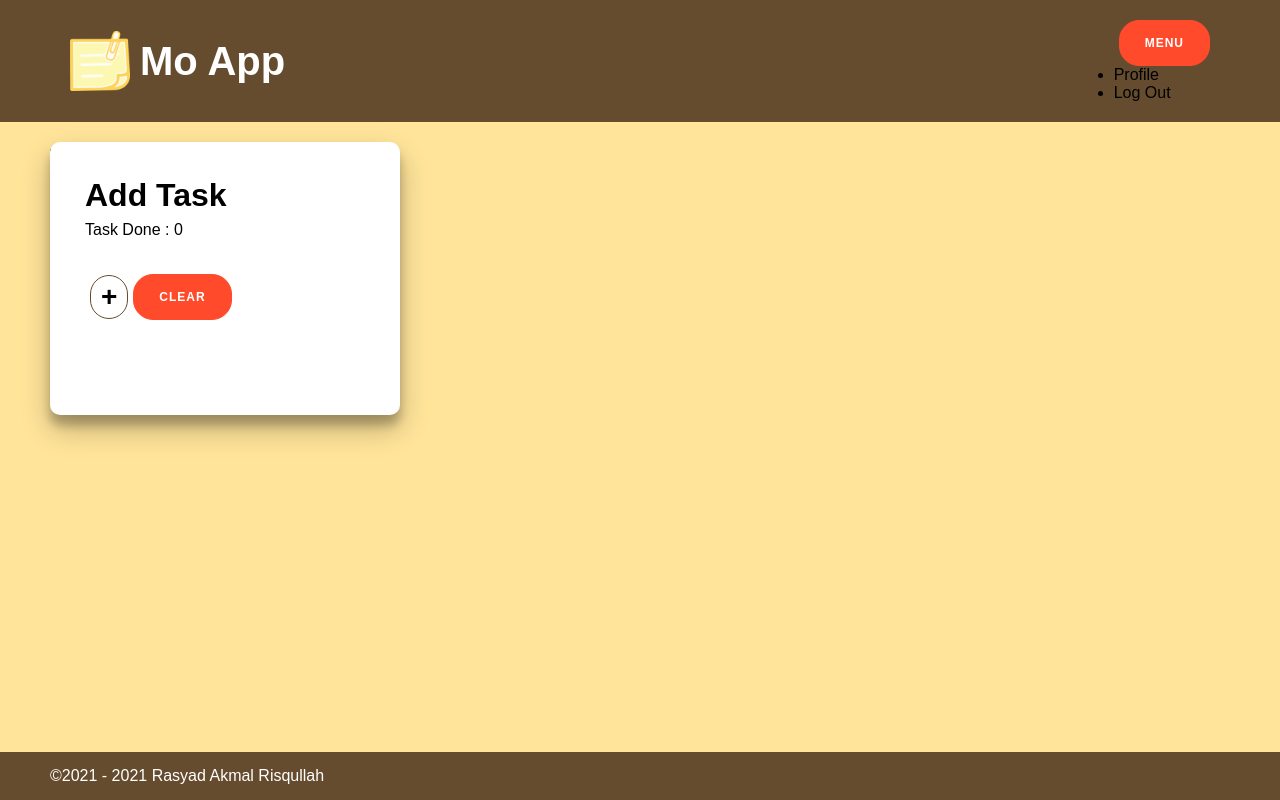
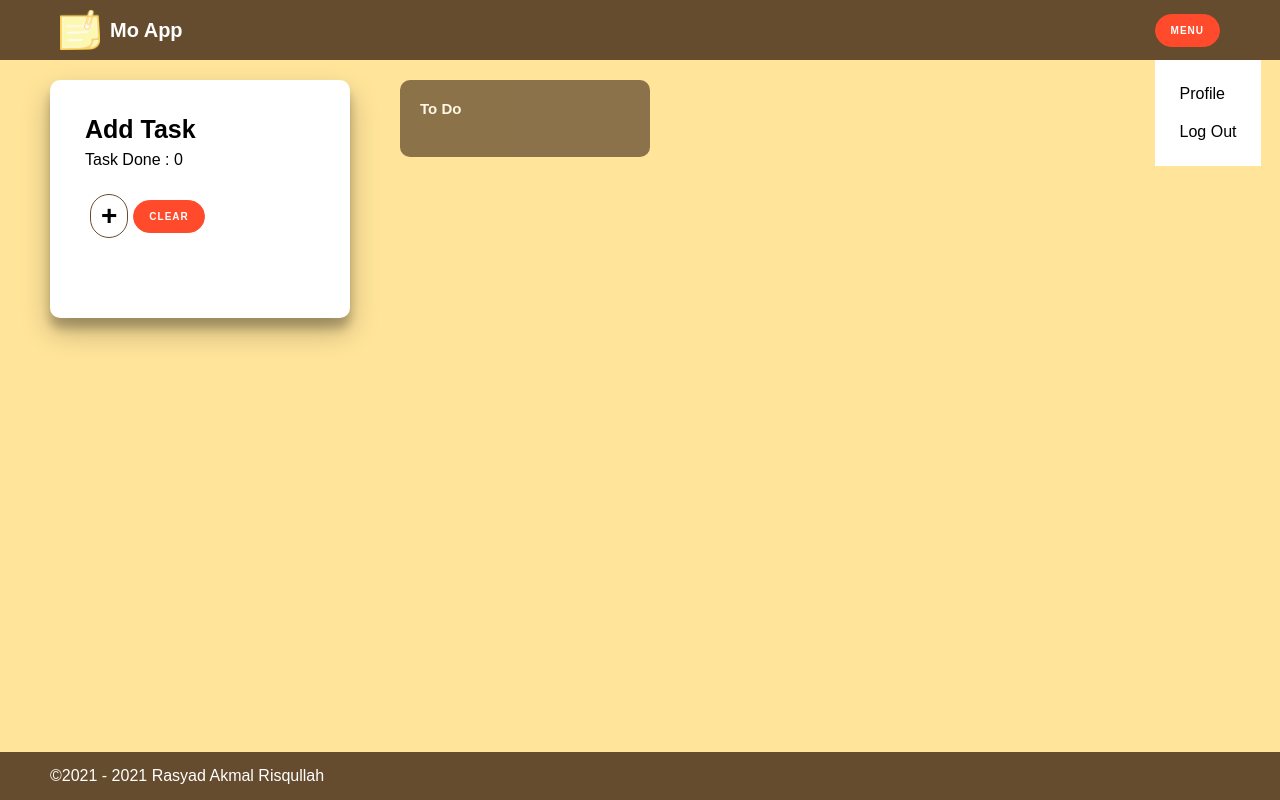
Before and after one commit to RasyadAkmal/RasyadAkmal.github.io, a plain HTML site: page index.html in a window 1280 px wide. Both pictures are taken after a click on the button "MENU". Drawn offline with nearby package versions, Linux system fonts and the light colour scheme.

Commit message:
Update style.css

```diff
--- a/style.css
+++ b/style.css
@@ -11,7 +11,7 @@
     background-color: rgb(102, 76, 47);
     position: relative;
     margin-top: 0px;
-    padding: 20px;
+    padding: 10px;
 }
 
 .nav-items {
@@ -24,13 +24,37 @@
 	border: 1px solid #FF4B2B;
 	background-color: #FF4B2B;
 	color: #FFFFFF;
-	font-size: 12px;
+	font-size: 10px;
 	font-weight: bold;
-    margin-left: 5px;
-	padding: 15px 25px;
+	padding: 10px 15px;
 	letter-spacing: 1px;
 	text-transform: uppercase;
 	transition: transform 80ms ease-in;
+}
+
+.dropDown {
+    display: flex;
+    flex-direction: column;
+    justify-content: center;
+}
+
+.menuContainer {
+    position: absolute;
+    padding: 15px;
+    width: fit-content;
+    background-color: #FFFFFF;
+    margin-top: 13px;
+}
+
+.dropList {
+    display: flex;
+    flex-direction: column;
+    align-items: flex-start;
+}
+
+.dropList li {
+    list-style: none;
+    padding: 10px;
 }
 
 .judul {
@@ -42,12 +66,12 @@
 .judul h1 {
     color: #FFFFFF;
     margin-left: 10px;
-    font-size: 40px;
+    font-size: 20px;
 }
 
 .judul img {
-    width: 60px;
-    height: 60px;
+    width: 40px;
+    height: 40px;
 }
 
 .nav ul{
@@ -80,7 +104,7 @@ main {
 			0 10px 10px rgba(0,0,0,0.22);
 	position: absolute;
 	overflow: hidden;
-	width: 350px;
+	width: 300px;
 	max-width: 100%;
     max-height: 550px;
     margin-bottom: 70px;
@@ -91,6 +115,7 @@ main {
 
 .addContainer h1 {
     margin-bottom: 7px;
+    font-size: 25px;
 }
 
 main #newB {
@@ -110,10 +135,10 @@ main #clearB {
 	border: 1px solid #FF4B2B;
 	background-color: #FF4B2B;
 	color: #FFFFFF;
-	font-size: 12px;
+	font-size: 10px;
 	font-weight: bold;
     margin-left: 5px;
-	padding: 15px 25px;
+	padding: 10px 15px;
 	letter-spacing: 1px;
 	text-transform: uppercase;
 	transition: transform 80ms ease-in;
@@ -141,8 +166,8 @@ form {
 .mainB {
     display: flex;
     align-items: center;
-    margin-top: 35px;
-    margin-bottom: 30px;
+    margin-top: 25px;
+    margin-bottom: 15px;
 }
 
 .inputContainer input{
@@ -176,29 +201,49 @@ main div {
     margin-bottom: 30px;
 }
 
-.listContainer {
+.listContainerTodo {
     flex-grow: 1;
+    margin-left: 350px;
+    border-radius: 10px;
+    padding: 20px;
+    max-width: 250px;
+    background-color: rgb(102, 76, 47);
+    opacity: 75%;
+}
+
+.listContainerTodo h1 {
+    font-size: 15px;
+    margin-bottom: 20px;
+    color: #FFFFFF;
 }
 
 .box {
     padding: 15px;
-    background-color: rgb(102, 76, 47);
+    background-color: rgb(255, 255, 255);
     border-radius: 20px;
-    margin-left: 400px;
-    color: #FFFFFF;
-    width: 65%;
+    color: #000000;
+    width: 100%;
+}
+
+.boxT {
+    margin-bottom: 0px;
 }
 
 .boxT h6 {
-    margin-top: 20px;
-    color: black;
-    padding: 5px;
+    margin-left: 110px;
+    color: rgb(255, 255, 255);
+    padding: 10px;
     width: fit-content;
-    background-color: #FFFFFF;
+    background-color: rgb(102, 76, 47);
+    border-radius: 10px;
 }
 
 .boxT h5 {
     margin-top: 10px;
+}
+
+.listContainerFinish {
+    flex-grow: 1;
 }
 
 .completed {
@@ -214,5 +259,8 @@ footer {
     position: fixed;
     width: 100%;
     bottom: 0px;
+}
+
+footer p {
     color: rgb(255, 255, 255);
 }
```
